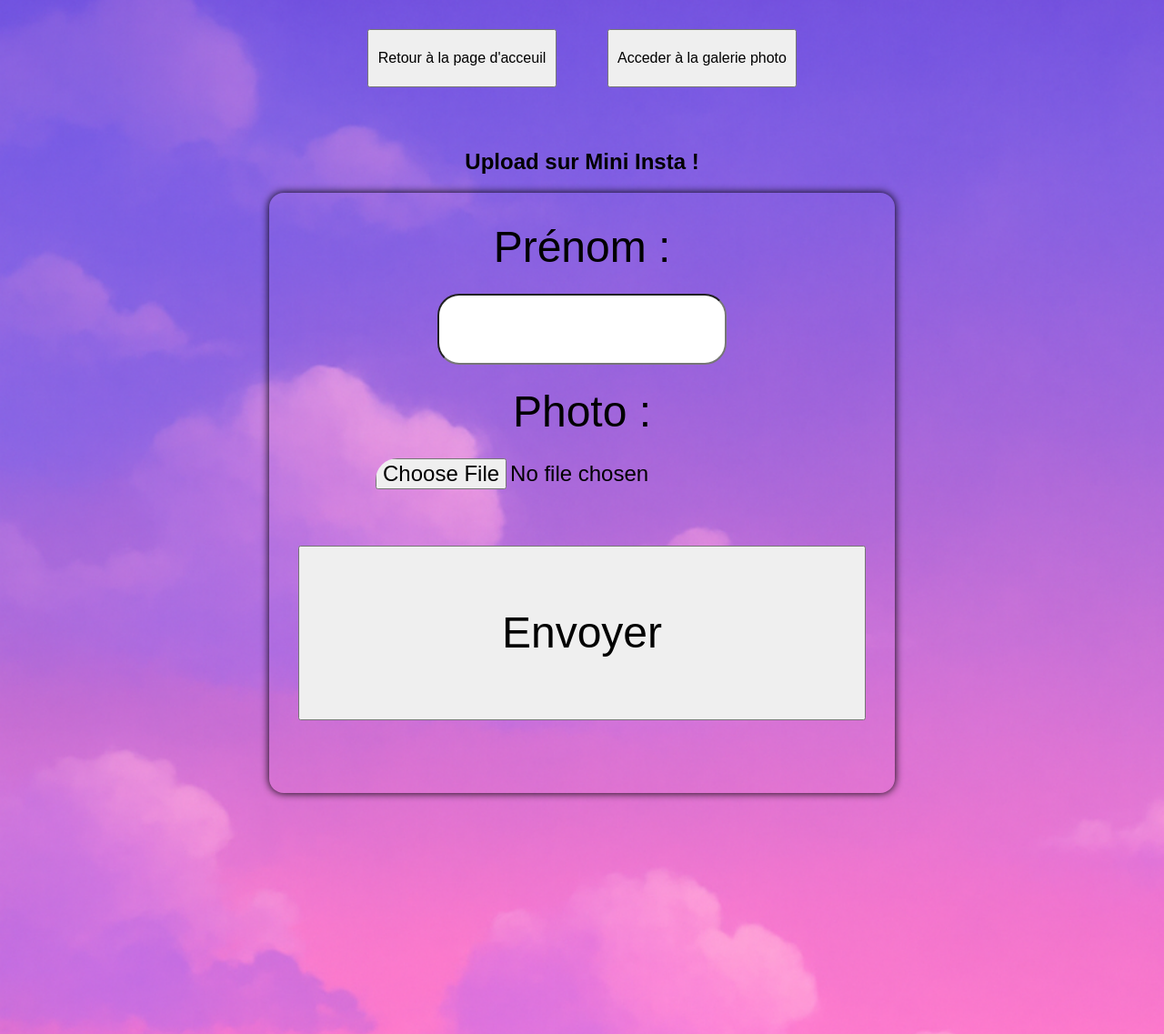
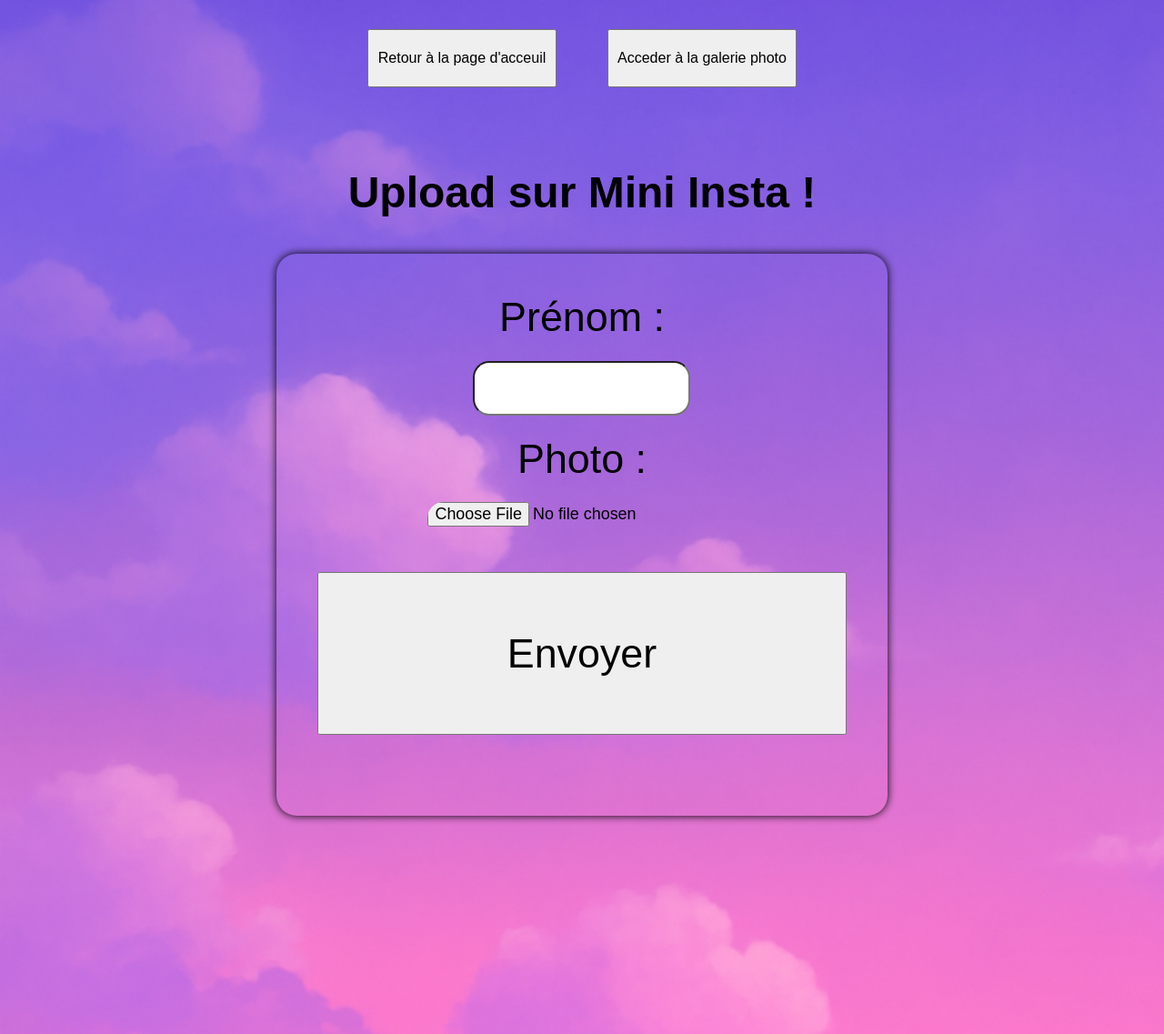
Before and after one commit to BoualamBillel/Projet_MiniInsta, a PHP site: page /upload.php in a window 1280 px wide. Shown: the part 162-1299 px from the top of the page at 91% size. Run offline with PHP 8.4, Linux system fonts and the light colour scheme; some web fonts are replaced.

Commit message:
adjust font size

```diff
--- a/style.css
+++ b/style.css
@@ -54,6 +54,7 @@ section {
 
 .upload h1 {
     text-align: center;
+
 }
 
 form {
@@ -71,7 +72,10 @@ form {
     box-shadow: 0 0 10px rgb(0, 0, 0);
     border-radius: 1em;
     padding: 2em;
+    font-size: 1.4em;
 }
+
+
 
 input {
     text-align: center;
@@ -313,11 +317,11 @@ button {
 
     .formulaire input {
         height: 3em;
-        font-size: 0.5em;
+        font-size: 0.4em;
     }
 
     form {
-        font-size: 3em;
+        font-size: 2em;
     }
 
     .Info h1 {
@@ -332,4 +336,8 @@ button {
     font-size: 3em;
 }
 
+.upload h1 {
+    font-size: 3em;
 }
+
+}
```
